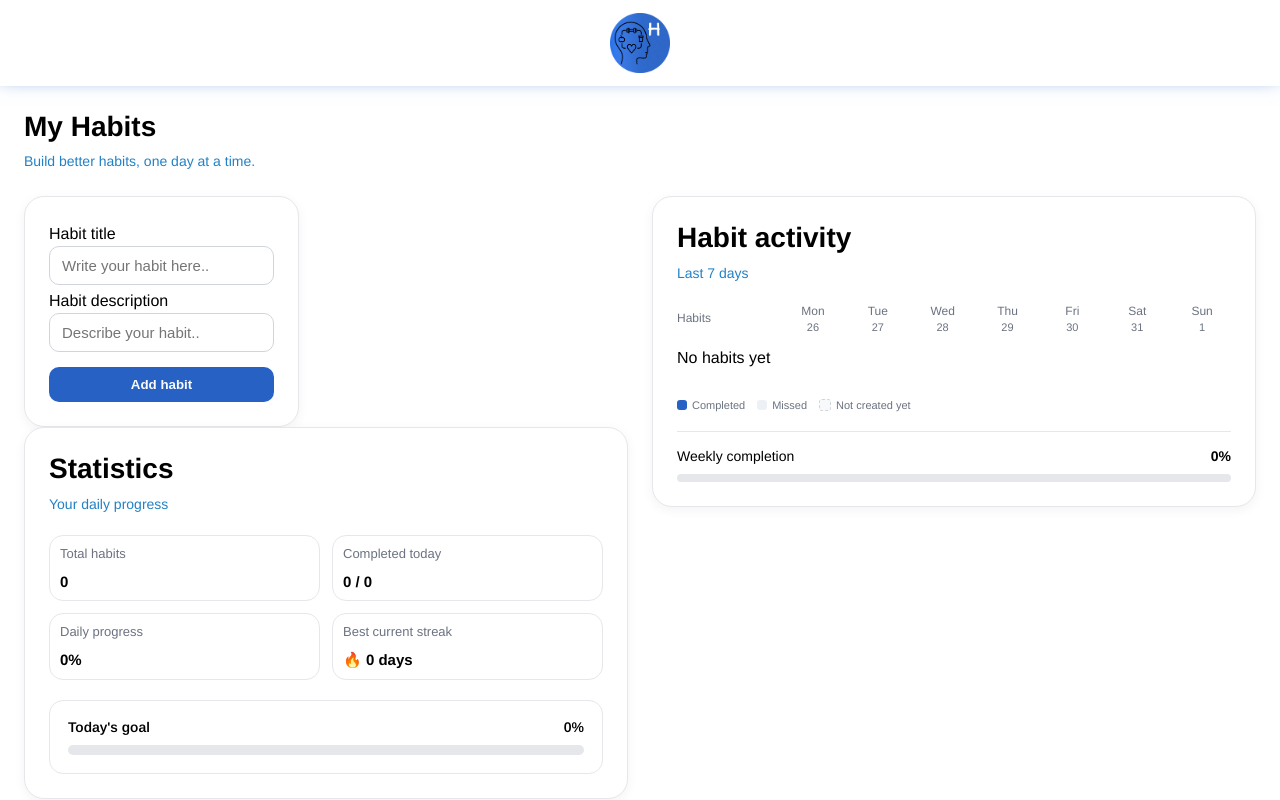
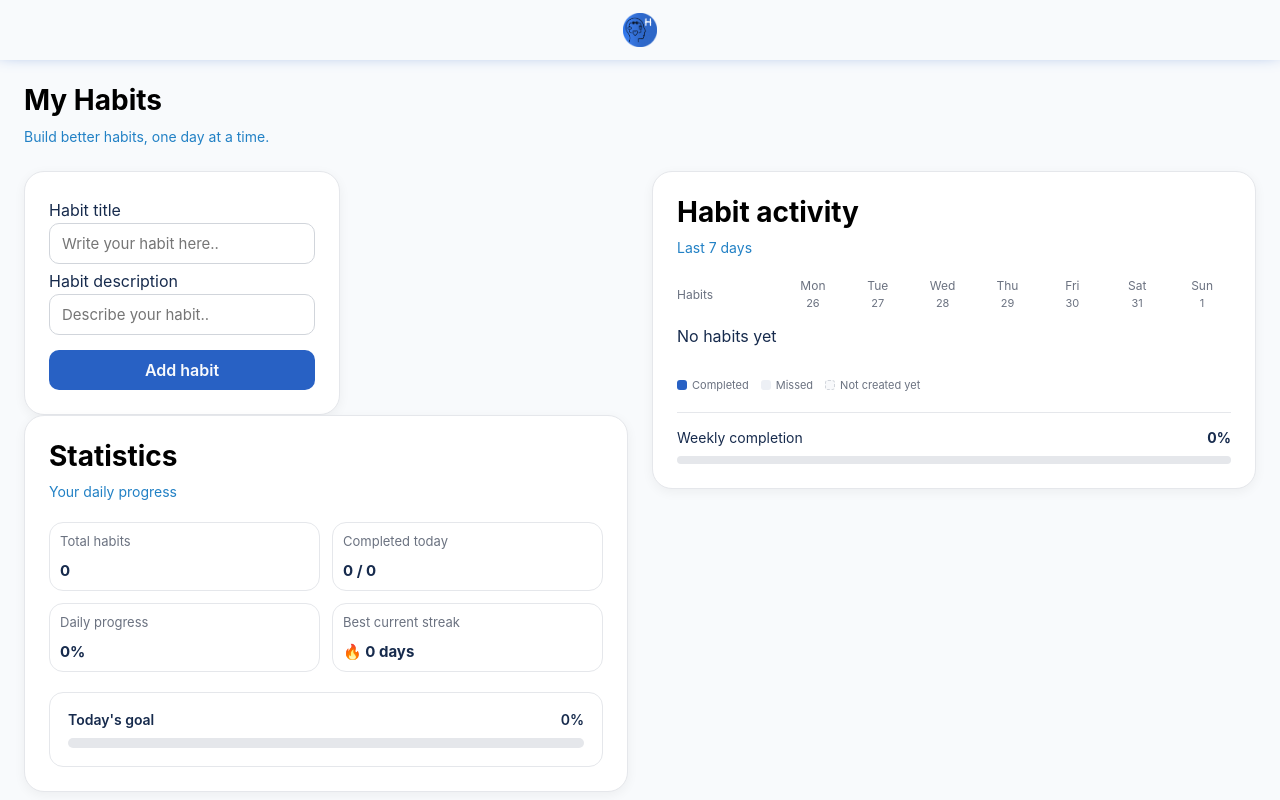
Before and after one commit to luchali/habit-tracker-angular, an Angular app: page / in a window 1280 px wide. Shown: the top 800 px of the page. Built offline with nearby package versions, Linux system fonts and the light colour scheme.

Commit message:
update styles.scss

```diff
--- a/src/styles.scss
+++ b/src/styles.scss
@@ -1,5 +1,31 @@
-/* You can add global styles to this file, and also import other style files */
+@use 'utils/variables' as v;
+
+*,
+*::before,
+*::after {
+  box-sizing: border-box;
+}
+
+html {
+  min-height: 100%;
+}
+
 body {
-    margin: 0;
-    font-family: "Arimo", sans-serif;
+  margin: 0;
+  min-height: 100vh;
+
+  font-family: 'Inter', Arial, sans-serif;
+  color: v.$text-primary;
+  background-color: v.$background-color;
 }
+
+button,
+input,
+textarea,
+select {
+  font: inherit;
+}
+
+button {
+  cursor: pointer;
+}
```
